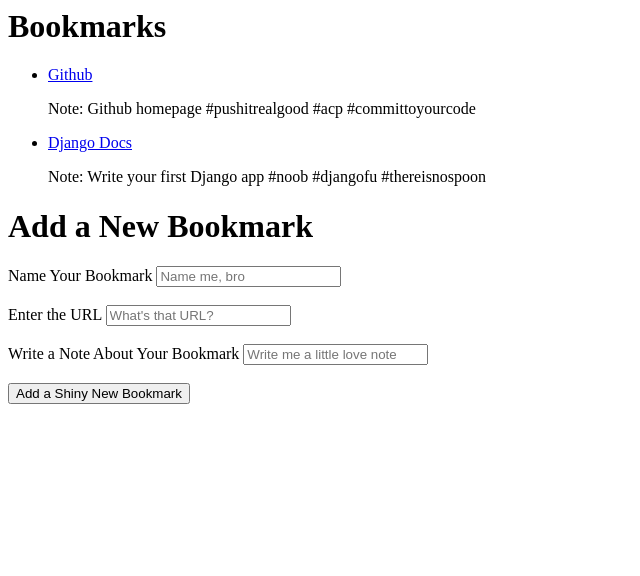
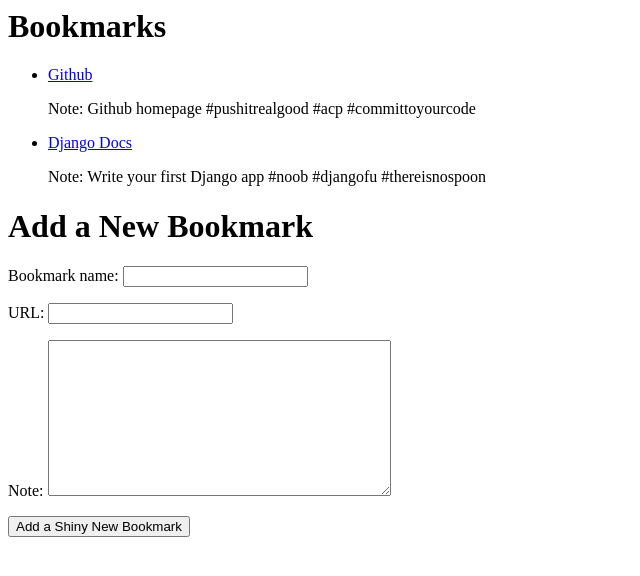
Before and after one commit to atiffany/djorg, a Django app: page /bookmarks/ in a window 1280 px wide. Shown: the top 576 px of the page, without its empty margins (0-640 px from the left). Run offline with Django 3.2, Linux system fonts and the light colour scheme; data comes from the database, SQL or seed files in the repository; both versions use the stored data as it was before the commit.

Commit message:
form template connecting successfully to sql

```diff
--- /dev/null
+++ b/bookmarks/forms.py
@@ -0,0 +1,8 @@
+from django import forms
+from .models import Bookmark
+
+class BookmarkForm(forms.ModelForm):
+
+    class  Meta:
+        model = Bookmark
+        fields = ('bookmark_name', 'bookmark_url', 'bookmark_note')
--- a/bookmarks/models.py
+++ b/bookmarks/models.py
@@ -6,7 +6,6 @@ class Bookmark(models.Model):
     bookmark_name = models.CharField(max_length=200)
     bookmark_url = models.URLField('URL', unique=True)
     bookmark_note = models.TextField('Note', blank=True)
-    pub_date = models.DateTimeField('date published')
 
     def __str__(self):
         return self.bookmark_name
--- a/bookmarks/templates/bookmarks/index.html
+++ b/bookmarks/templates/bookmarks/index.html
@@ -1,7 +1,7 @@
-{% if latest_bookmark_list %}
+{% if bookmarks %}
 <h1>Bookmarks</h1>
     <ul>
-        {% for bookmark in latest_bookmark_list %}
+        {% for bookmark in bookmarks %}
         <li>
             <a href="{{ bookmark.bookmark_url }}">{{ bookmark.bookmark_name }}</a>
             <p>Note: {{ bookmark.bookmark_note }}</p>
@@ -12,18 +12,8 @@
     <p>No bookmarks exist</p>
 {% endif %}
 <h1>Add a New Bookmark</h1>
-<form name="form" action="create/" method="post">
-    <label for="name">Name Your Bookmark</label>
-    <input type="text" id="name" name="name" placeholder="Name me, bro"/>
-    <br/>
-    <br/>
-    <label for="url">Enter the URL</label>
-    <input type="text" id="url" name="url" placeholder="What's that URL?"/>
-    <br/>
-    <br/>
-    <label for="note">Write a Note About Your Bookmark</label>
-    <input type="text" id="note" name="note" placeholder="Write me a little love note"/>
-    <br/>
-    <br/>
-    <button type="Submit" value= "create" >Add a Shiny New Bookmark</button>
+<form name="form" class="bookmark-form" method="POST">
+    {% csrf_token %}
+    {{ form.as_p }}
+    <button type="Submit" class= "save btn btn-default" >Add a Shiny New Bookmark</button>
 </form>
--- a/bookmarks/views.py
+++ b/bookmarks/views.py
@@ -1,15 +1,19 @@
+from django.http import HttpResponse
 from django.shortcuts import render
-from django.http import HttpResponse
 from django.template import loader
+from .forms import BookmarkForm
 from .models import Bookmark
 
 def index(request):
-    latest_bookmark_list = Bookmark.objects.all()
-    template = loader.get_template('bookmarks/index.html')
+    if request.method == 'POST':
+        form = BookmarkForm(request.POST)
+        if form.is_valid():
+            form.save()
     context = {
-        'latest_bookmark_list': latest_bookmark_list,
+        'bookmarks': Bookmark.objects.all(),
+        'form': BookmarkForm(),
     }
-    return HttpResponse(template.render(context, request))
+    return render(request, 'bookmarks/index.html', context)
 
 def create(request):
     return HttpResponse("Working to create a new bookmark.")
```
Also changed, not shown: bookmarks/migrations/0004_remove_bookmark_pub_date.py (added), db.sqlite3.
